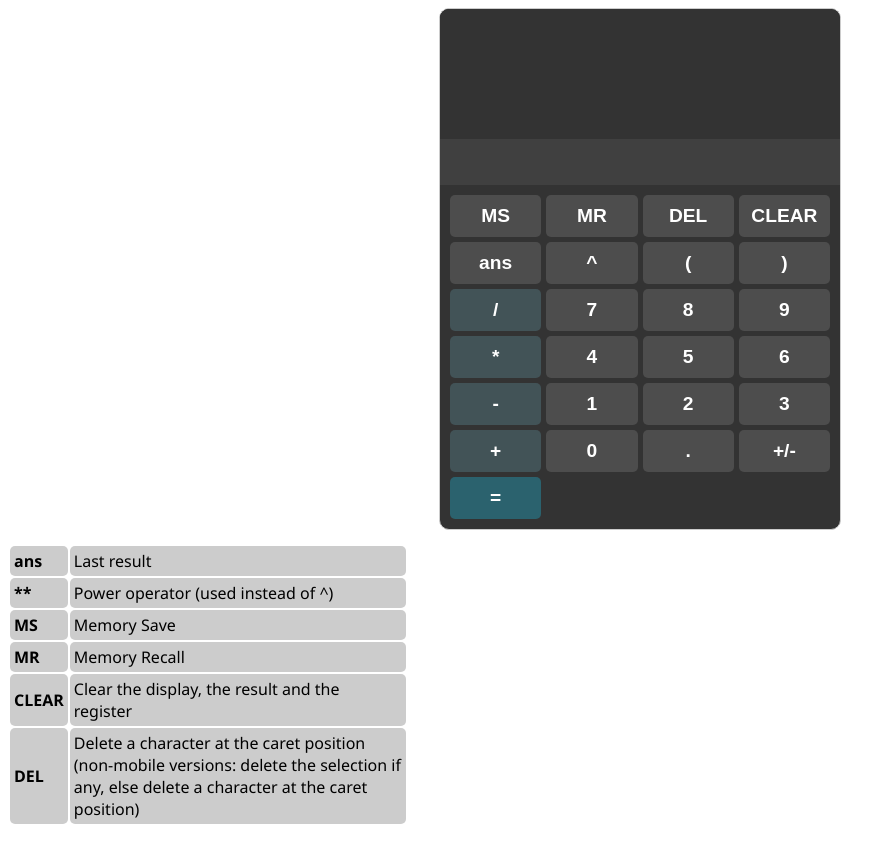
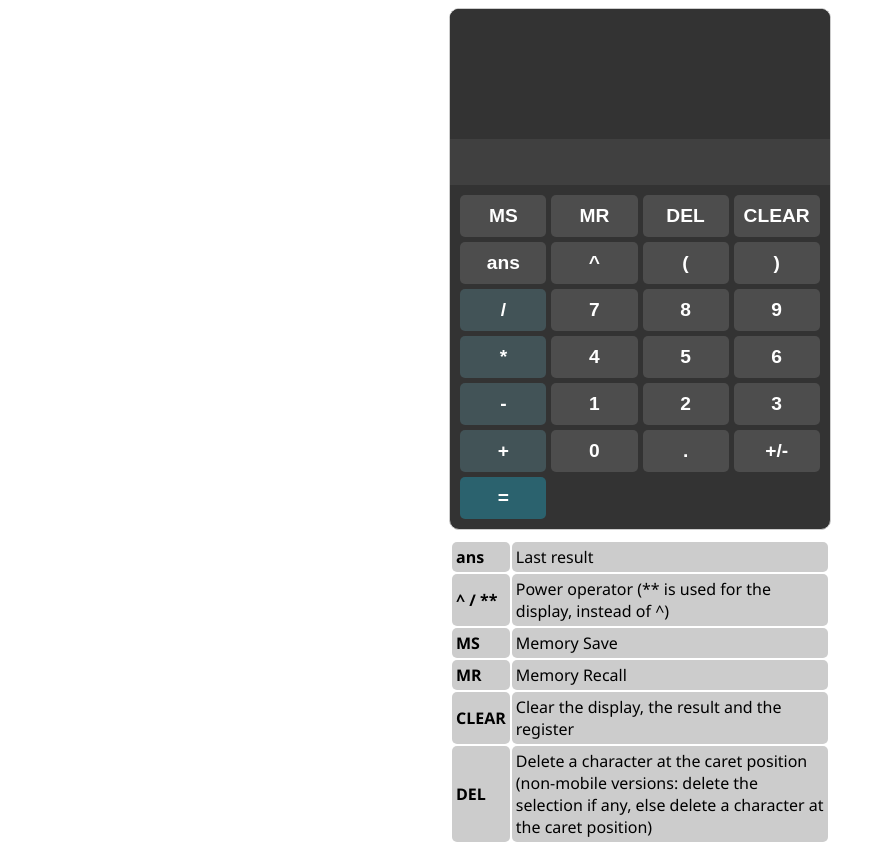
Before and after one commit to apostl87/web-calculator, a website: page index.html in a window 1280 px wide. Shown: the whole page, without its empty margins (0-894 px from the left). Before the commit the page ends 834 px from the top, so only its background shows below. Drawn offline with nearby package versions, Linux system fonts and the light colour scheme.

Commit message:
Fixed layout

```diff
--- a/css/style.css
+++ b/css/style.css
@@ -1,7 +1,14 @@
 body {
+    font-family: 'Segoe UI', Tahoma, Geneva, Verdana, sans-serif;
+}
+
+.content {
+    display: flex;
+    flex-direction: column;
     justify-content: center;
-    align-content: center;
-    font-family: 'Segoe UI', Tahoma, Geneva, Verdana, sans-serif;
+    align-items: center;
+    width: 100%;
+    height: 100%;
 }
 
 .calculator {
@@ -28,8 +35,6 @@ body {
 
 #display-parent {
     width: 100%;
-    flex-direction: row;
-    float: right;
     vertical-align: middle;
     background-color: hsl(0, 0%, 20%);
 }
@@ -135,18 +140,18 @@ body {
     background-color: hsl(191, 44%, 60%);
 }
 
-#manual {
+.manual {
     max-width: 400px;
 }
 
-#manual td {
+.manual td {
     background-color: hsl(0, 0%, 80%);
     padding: 4px;
     border-radius: 5px;
 }
 
 .manual-table {
-    padding-top: 14px;
+    padding: 10px;
     border-radius: 10px;
 }
 
--- a/index.html
+++ b/index.html
@@ -12,7 +12,7 @@
 </head>
 
 <body>
-
+    <div class="content">
     <div class="calculator">
         <div id="display-parent">
             <div><textarea type="text" id="display" autocomplete="off" disabled></textarea></div>
@@ -61,6 +61,7 @@
     <div class="manual" id="manual">
     </div>
 
+    </div>
     <script src="node_modules/mathjs/lib/browser/math.js" type="text/javascript"></script>
     <script src="js/settings.js"></script>
     <script src="js/manual.js"></script>
--- a/js/index.js
+++ b/js/index.js
@@ -201,7 +201,7 @@ function getManualTableContainer() {
     return result;
 }
 manual.innerHTML = `
-<div id="manual">
+<div class="manual">
     <table class="manual manual-table" align="center">
         ${getManualTableContainer()}
     </table>
--- a/js/manual.js
+++ b/js/manual.js
@@ -1,6 +1,6 @@
 const manualItems = {
     ans: 'Last result',
-    '**': 'Power operator (used instead of ^)',
+    '^ / **': 'Power operator (** is used for the display, instead of ^)',
     MS: 'Memory Save',
     MR: 'Memory Recall',
     CLEAR: 'Clear the display, the result and the register',
```
